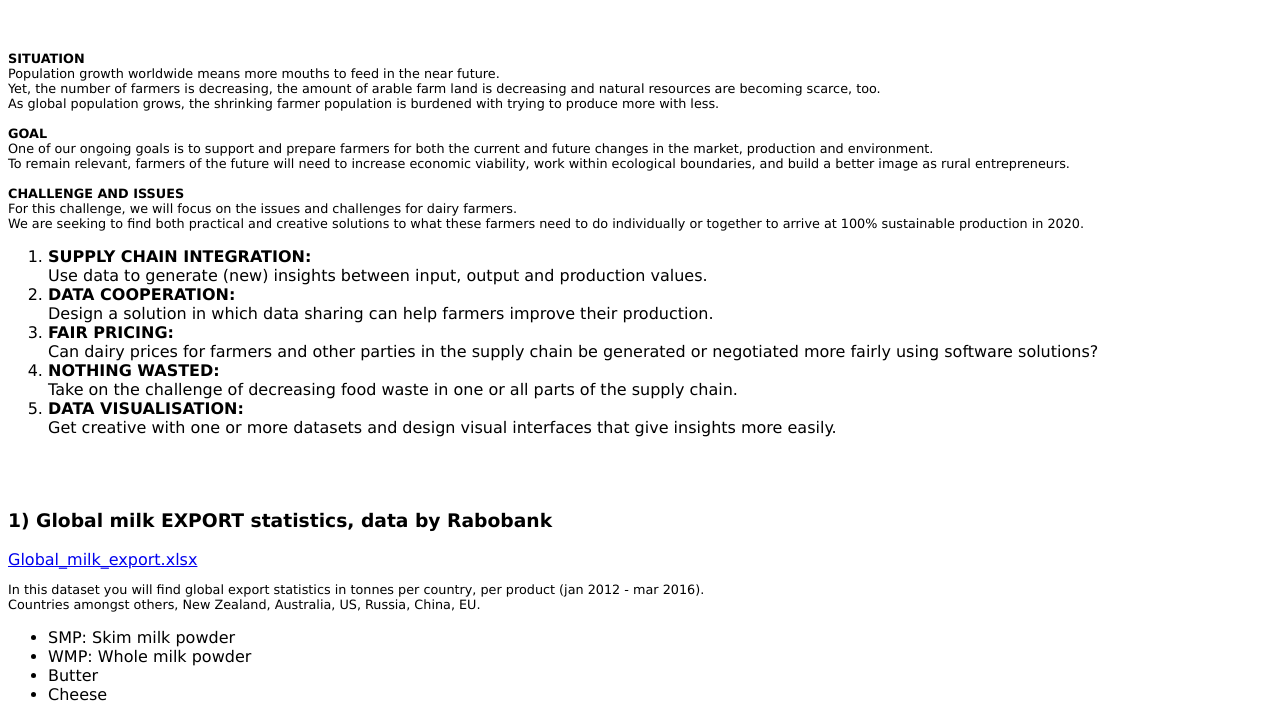
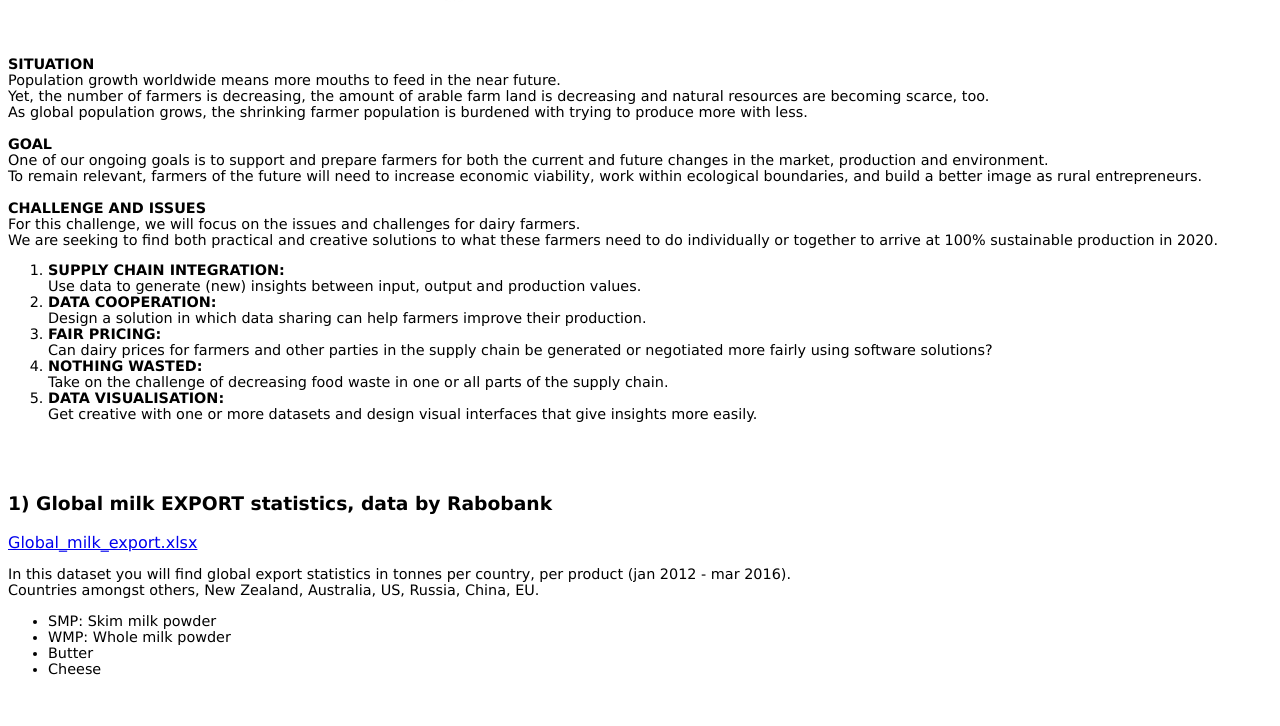
Before and after one commit to RaboAgri/raboagri.github.io, a plain HTML site: page index.html in a window 1280 px wide. Shown: the part 534-1260 px from the top of the page. Drawn offline with Linux system fonts and the light colour scheme.

Commit message:
Update index.html

```diff
--- a/index.html
+++ b/index.html
@@ -4,7 +4,10 @@
   <style>
 body {font-family: verdana; }
 h1   {color:black;}
-p    {font-size:80%;}
+p    {font-size:90%;}
+ol    {font-size:90%;}
+ul    {font-size:90%;}
+a href    {font-size:90%;}
 </style>
   </head>
 <body>
```
